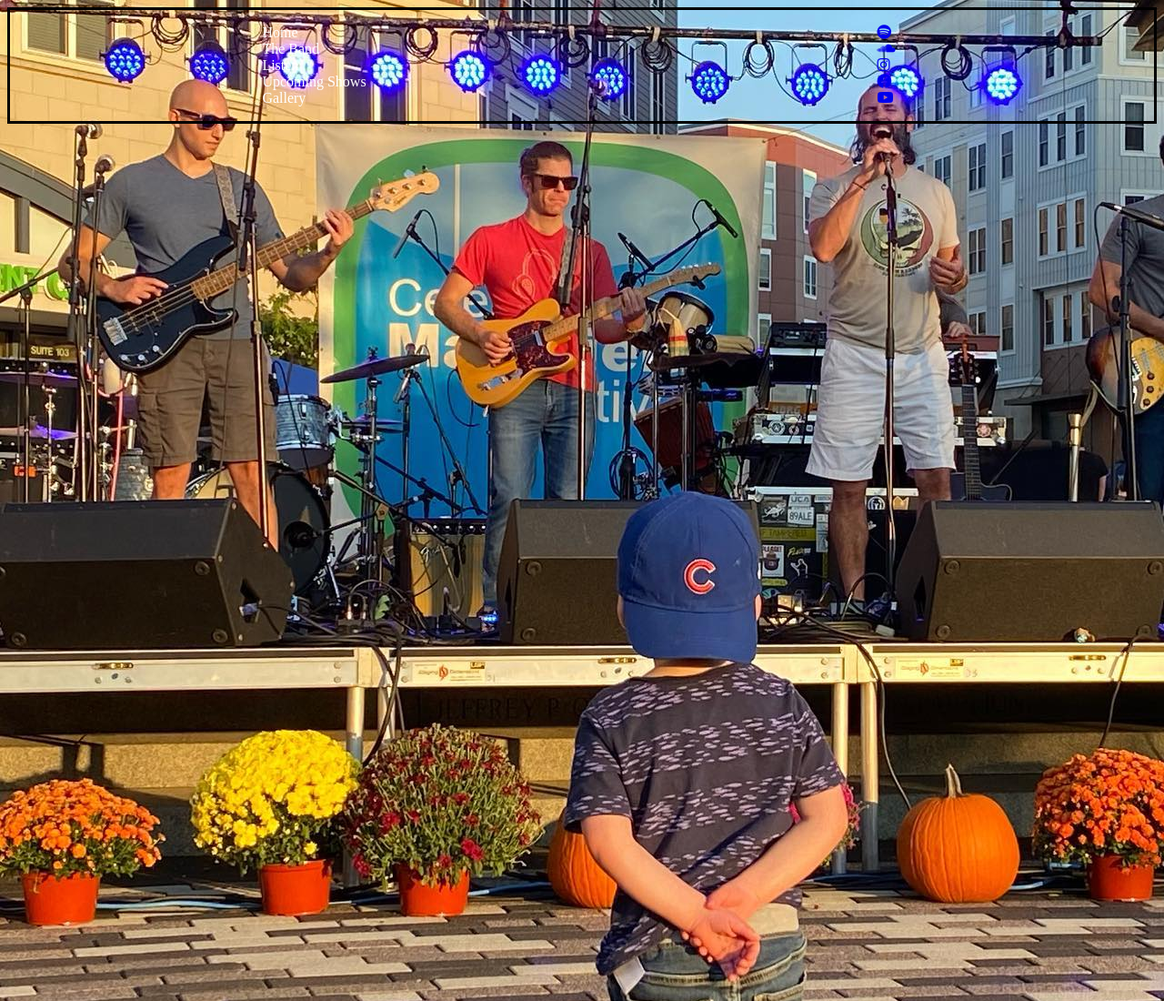
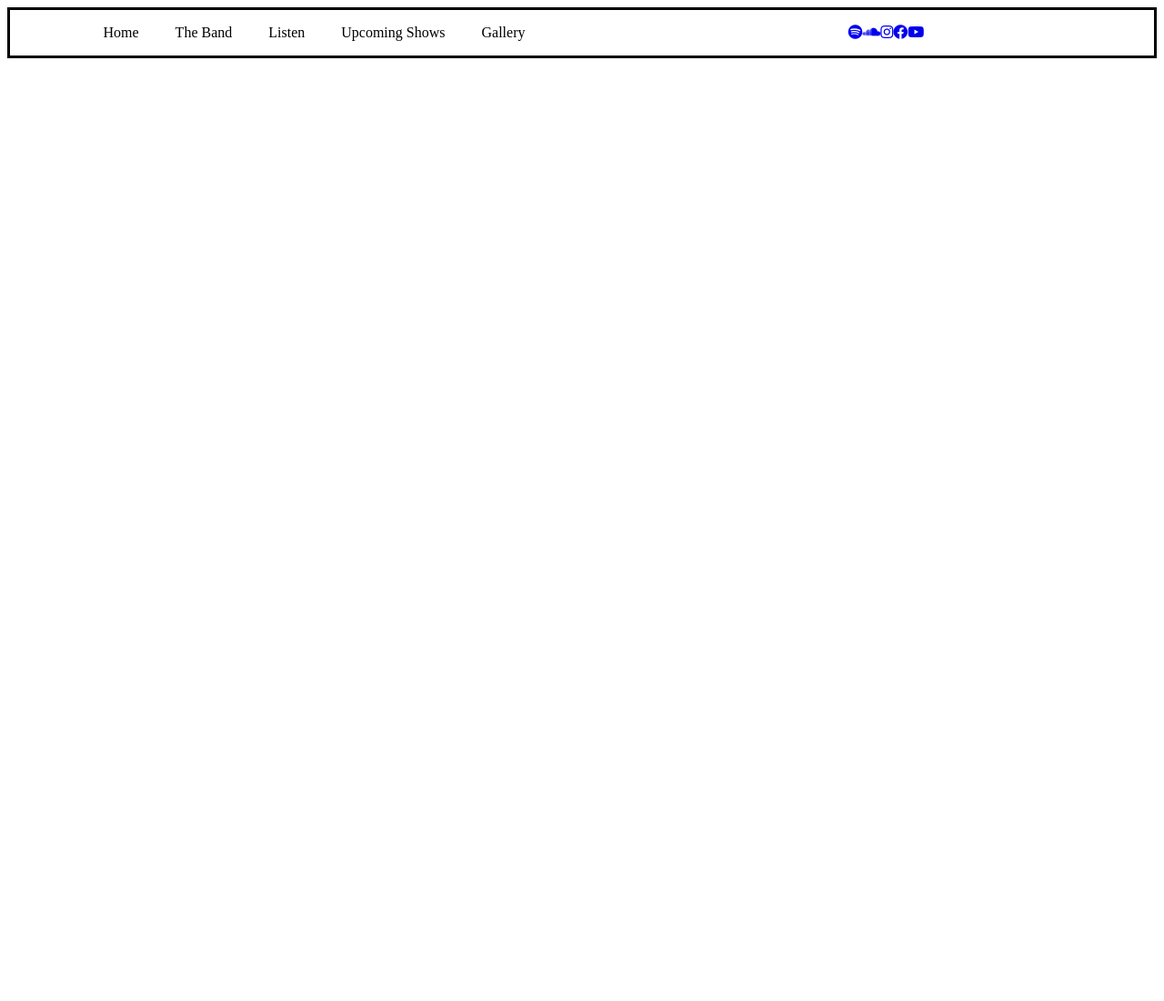
Before and after one commit to BryonVerdone/Band-website, a plain HTML site: page index.html in a window 1280 px wide. Shown: the top 1100 px of the page at 91% size. Drawn offline with Linux system fonts and the light colour scheme.

Commit message:
attempt to set up navbar

```diff
--- a/index.html
+++ b/index.html
@@ -33,7 +33,7 @@ Add POSSM logo between
       <!-- Social section -->
       <div class="social">
         <div class="social-bar">
-          <ul>
+          <ul class="social-list">
             <li>
               <a href="https://open.spotify.com/artist/4ZmJ0Ydca8GDTR2FyzWQ4R">
                 <i class="fab fa-spotify"></i
--- a/styles.css
+++ b/styles.css
@@ -5,7 +5,7 @@ GLOABAL
   box-sizing: border-box;
 }
 body {
-  background-image: url('./images/possm-hero.jpg');
+  /* background-image: url('./images/possm-hero.jpg'); */
   height: 200vh;
   background-repeat: no-repeat;
 }
@@ -27,9 +27,23 @@ Navebar
 }
 
 .nav-list {
-  color: white;
+  display: flex;
+  justify-content: space-between;
+  align-items: center;
 }
-
+.nav-list li {
+  margin: 0 1.25rem;
+}
 /*******************************
 Social
 *******************************/
+.social-list {
+  display: flex;
+  justify-content: space-between;
+  align-items: center;
+}
+.social-list li {
+  display: flex;
+  justify-: space-between;
+  align-items: center;
+}
```
